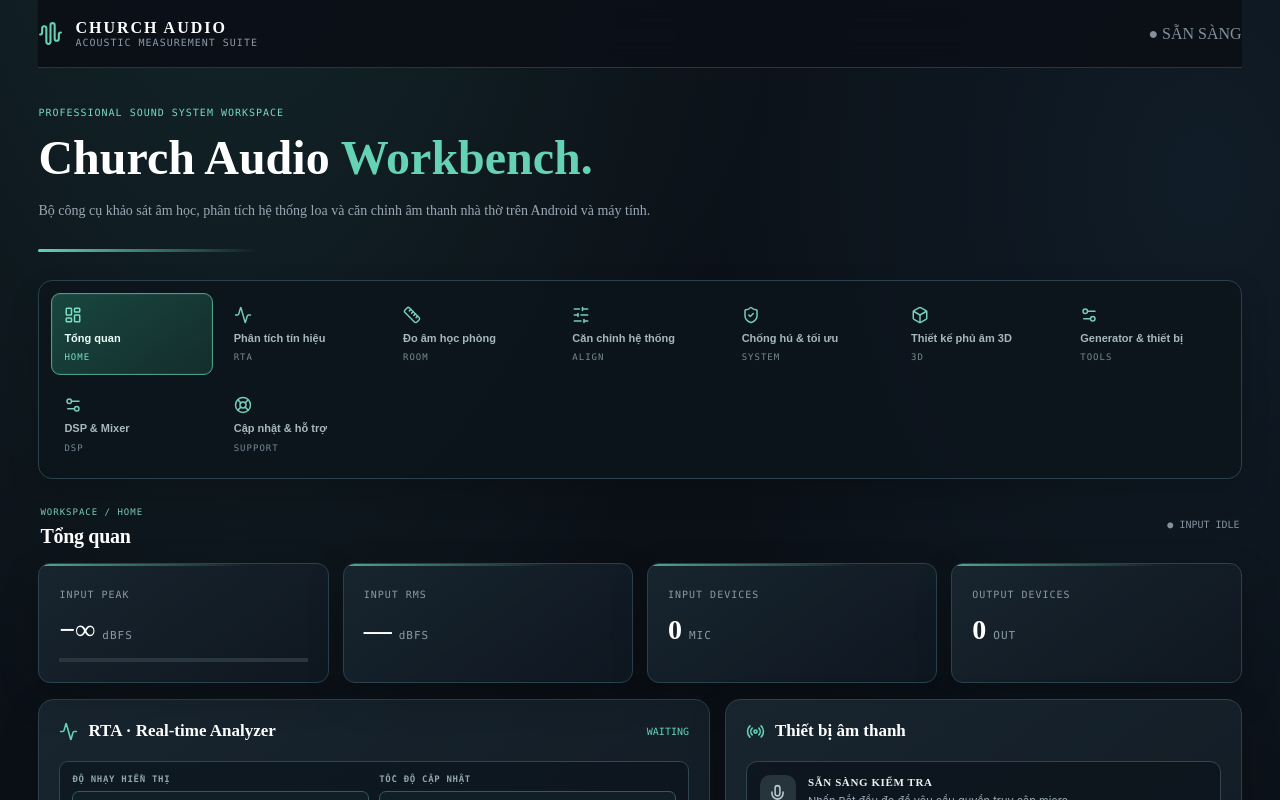
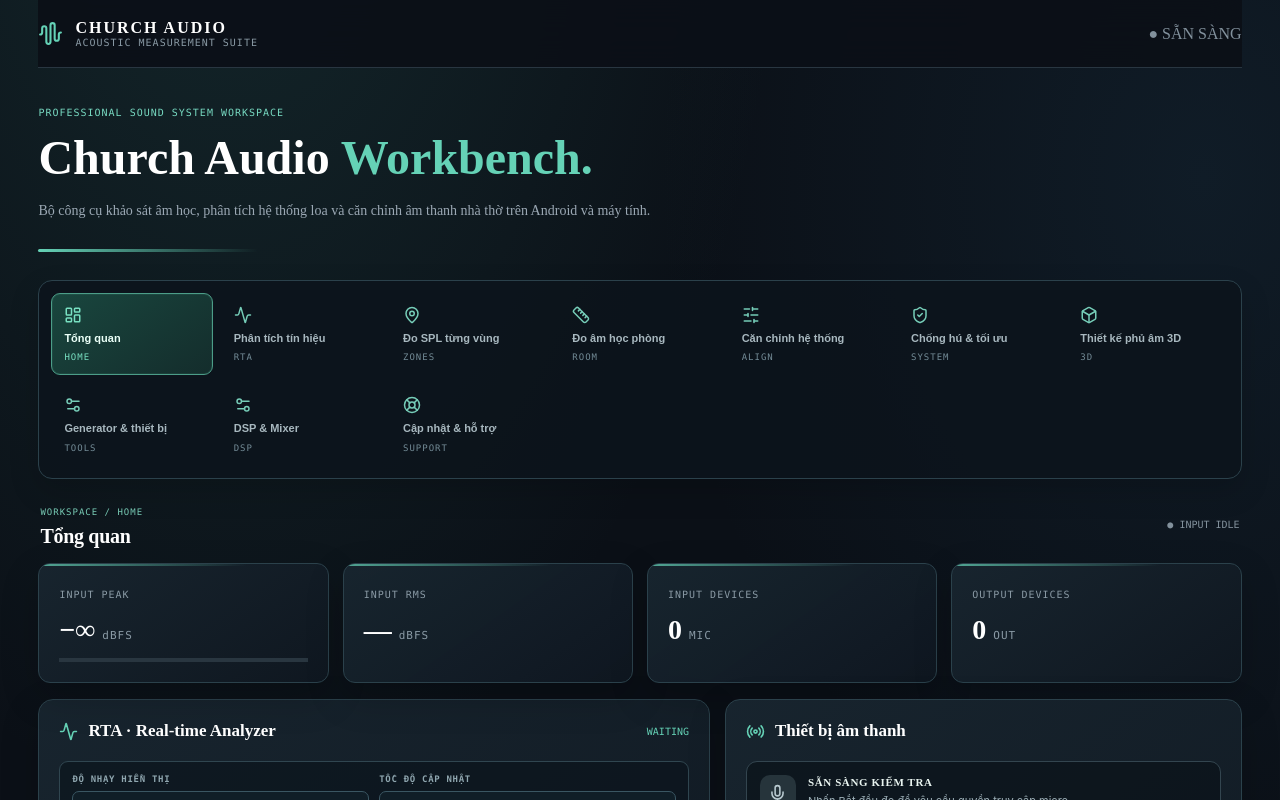
Before and after one commit to nhocktrung2019-ux/CHURCH-AUDIO-AI, a React (Vite) app: page / in a window 1280 px wide. Shown: the top 800 px of the page. Built offline with nearby package versions, Linux system fonts and the light colour scheme.

Commit message:
feat: integrate SPL zone analyzer workspace

```diff
--- a/src/App.tsx
+++ b/src/App.tsx
@@ -24,14 +24,16 @@ import MultiMicFeedbackPanel from "./audio/MultiMicFeedbackPanel";
 import VersionSupportPanel from "./audio/VersionSupportPanel";
 import DSPIntegrationPanel from "./audio/DSPIntegrationPanel";
 import { APP_VERSION } from "./appVersion";
-import { LifeBuoy } from "lucide-react";
+import { LifeBuoy, MapPin } from "lucide-react";
+import ZoneSPLAnalyzer from "./audio/ZoneSPLAnalyzer";
 import SystemHealthPanel from "./audio/SystemHealthPanel";
 
-type TabId = "overview" | "rta" | "room" | "align" | "system" | "design" | "tools" | "dsp" | "support";
+type TabId = "overview" | "rta" | "zones" | "room" | "align" | "system" | "design" | "tools" | "dsp" | "support";
 const EMPTY_MIC_CALIBRATION_POINTS: MicCalibrationPoint[] = [];
 const tabs: { id: TabId; label: string; short: string; icon: typeof Activity }[] = [
   { id: "overview", label: "Tổng quan", short: "HOME", icon: LayoutDashboard },
   { id: "rta", label: "Phân tích tín hiệu", short: "RTA", icon: Activity },
+  { id: "zones", label: "Đo SPL từng vùng", short: "ZONES", icon: MapPin },
   { id: "room", label: "Đo âm học phòng", short: "ROOM", icon: Ruler },
   { id: "align", label: "Căn chỉnh hệ thống", short: "ALIGN", icon: SlidersHorizontal },
   { id: "system", label: "Chống hú & tối ưu", short: "SYSTEM", icon: ShieldCheck },
@@ -219,6 +221,7 @@ export default function App() {
     </>}
     {activeTab === "rta" && <section className="tab-stack"><section className="grid"><RtaPanel /><SpectrogramPanel /><DevicePanel /></section><SPLMeterPanel weighted={a.weightedLevels} leq={a.leqLevels} timeWeighted={a.timeWeightedLevels} peakDbfs={a.level} offsetDb={calibrationOffsetDb} durationSeconds={a.measurementSeconds} running={a.running} /><MeasurementCalibrationPanel inputDbfs={a.rmsDbfs + micCorrectionAt(calibrationPoints,1000)} offsetDb={calibrationOffsetDb} onOffsetChange={setCalibrationOffsetDb} /><MicCalibrationPanel value={micCalibration} onChange={setMicCalibration} />
     <MicrophoneSensitivityPanel value={micSensitivityProfile} onChange={setMicSensitivityProfile} activeDeviceLabel={inputs.find((device) => device.deviceId === a.selectedInput)?.label || "Micro mặc định hệ thống"} /></section>}
+    {activeTab === "zones" && <section className="tab-stack"><ZoneSPLAnalyzer liveLevelDb={a.weightedLevels.a} offsetDb={calibrationOffsetDb} running={a.running} /><DevicePanel /></section>}
     {activeTab === "room" && <section className="tab-stack"><RT60MeasurementPanel selectedInput={a.selectedInput} running={a.running} /><MeasurementPlanner running={a.running} spectrum={a.spectrum} /><SpectrogramPanel /></section>}
     {activeTab === "align" && <section className="tab-stack"><TransferFunctionPanel selectedInput={a.selectedInput} selectedOutput={t.outputDevice} running={a.running} calibrationPoints={calibrationPoints} /><MeasurementPlanner running={a.running} spectrum={a.spectrum} /></section>}
     {activeTab === "system" && <section className="tab-stack"><MultiMicFeedbackPanel /><FeedbackMonitor history={a.history} selectedFrequencyHz={selectedRtaFrequency} selectedLevelDbfs={selectedRtaLevel} /><TuningAdvisor history={a.history} /></section>}
```
